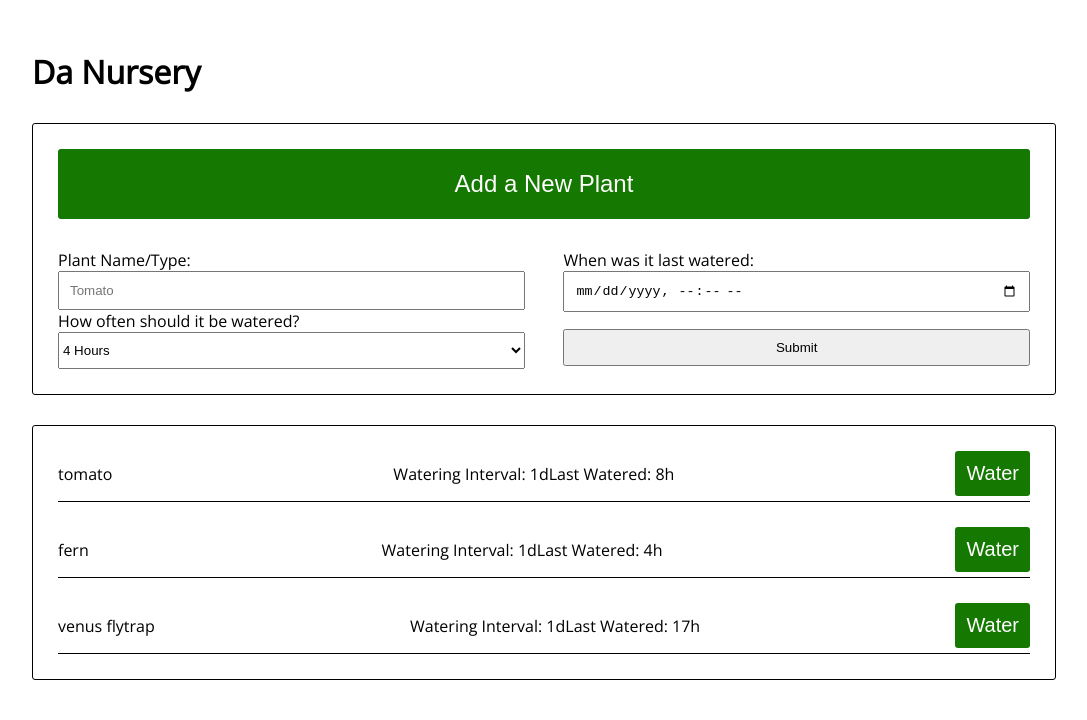
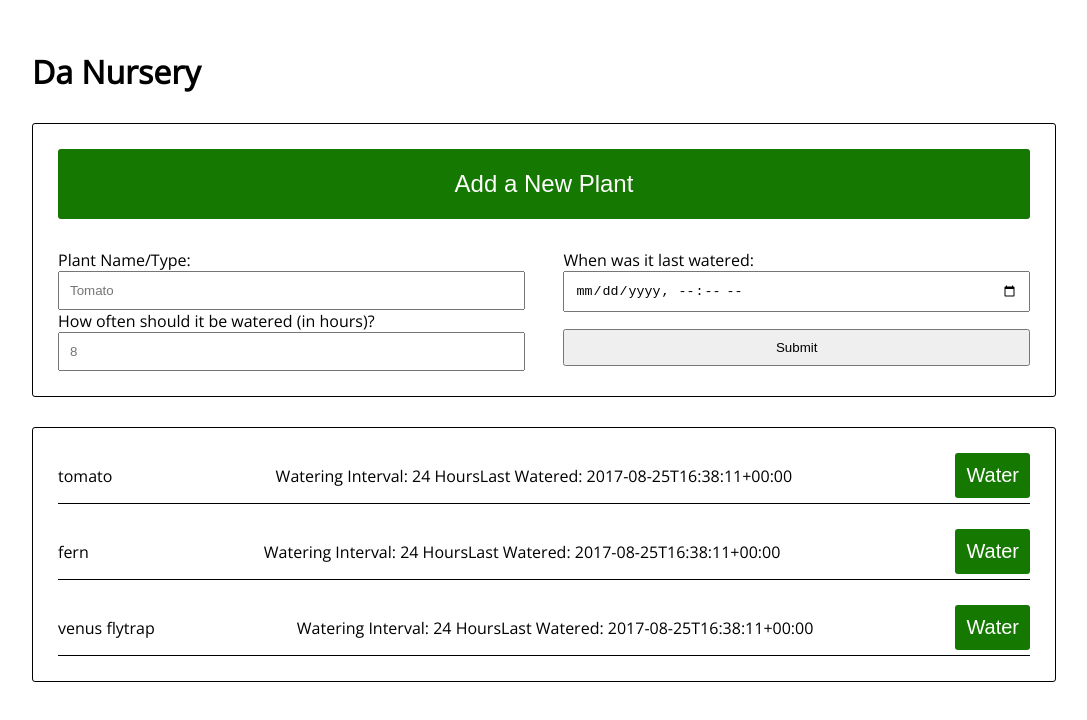
Before and after one commit to jaredeiseman/plant-watering-tracker, a React app: page / in a window 1280 px wide. Both pictures are taken after a click on the button "Add a New Plant". Shown: the top 720 px of the page, without its empty margins (96-1183 px from the left). Built offline with nearby package versions, Linux system fonts and the light colour scheme.

Commit message:
add ability to add new plants to list, begin writing methods to update timer in model

```diff
--- a/package.json
+++ b/package.json
@@ -11,6 +11,7 @@
   "author": "",
   "license": "ISC",
   "dependencies": {
+    "moment": "^2.18.1",
     "prop-types": "^15.5.10",
     "react": "^15.5.4",
     "react-dom": "^15.5.4"
--- a/src/components/AddPlantForm.jsx
+++ b/src/components/AddPlantForm.jsx
@@ -1,34 +1,40 @@
 import React from 'react';
 import styles from '../styles/App.css';
 import PropTypes from 'prop-types';
+import Moment from 'moment';
+import PlantModel from '../models/PlantModel';
 
-function AddPlantForm(props) {
-  if (props.addPlantFormShowing) {
+class AddPlantForm extends React.Component {
+
+  constructor(props) {
+    super(props);
+
+    this.handleFormSubmission = this.handleFormSubmission.bind(this);
+  }
+
+  handleFormSubmission(e) {
+    e.preventDefault();
+
+    const {_plantName, _wateringInterval, _lastWatered} = this.refs;
+
+    var newPlant = new PlantModel(_plantName.value, parseInt(_wateringInterval.value), new Moment(_lastWatered.value).format());
+
+    this.props.addNewPlantToList(newPlant);
+  }
+
+  render() {
+    if (this.props.addPlantFormShowing) {
       return (
-      <form className={styles.addPlantForm}>
+        <form className={styles.addPlantForm} onSubmit={this.handleFormSubmission}>
           <div className={styles.leftFormColumn}>
             <label htmlFor="plantName">Plant Name/Type:</label>
-          <input type="text" placeholder="Tomato" name="plantName" />
-          <label htmlFor="wateringInterval">How often should it be watered?</label>
-          <select name="wateringInterval">
-            <option value="4h">4 Hours</option>
-            <option value="8h">8 Hours</option>
-            <option value="12h">12 Hours</option>
-            <option value="1d">Once a day</option>
-            <option value="2d">Once every 2 days</option>
-            <option value="3d">Once every 3 days</option>
-            <option value="4d">Once every 4 days</option>
-            <option value="5d">Once every 5 days</option>
-            <option value="6d">Once every 6 days</option>
-            <option value="1w">Once a week</option>
-            <option value="2w">Once every 2 weeks</option>
-            <option value="3w">Once every 3 weeks</option>
-            <option value="4w">Once a month</option>
-          </select>
+            <input type="text" placeholder="Tomato" name="plantName" ref="_plantName"/>
+            <label htmlFor="wateringInterval">How often should it be watered (in hours)?</label>
+            <input type="number" placeholder="8" name="wateringInterval" ref="_wateringInterval"/>
           </div>
           <div className={styles.rightFormColumn}>
             <label htmlFor="lastWatered">When was it last watered:</label>
-          <input type="datetime-local" />
+            <input type="datetime-local" name="lastWatered" ref="_lastWatered" />
             <button type="submit">Submit</button>
           </div>
         </form>
@@ -37,9 +43,11 @@ function AddPlantForm(props) {
       return (null);
     }
   }
+}
 
 AddPlantForm.propTypes = {
-  addPlantFormShowing: PropTypes.bool.isRequired
+  addPlantFormShowing: PropTypes.bool.isRequired,
+  addNewPlantToList: PropTypes.func.isRequired,
 };
 
 export default AddPlantForm;
--- a/src/components/App.jsx
+++ b/src/components/App.jsx
@@ -3,6 +3,7 @@ import styles from '../styles/App.css';
 import PlantList from './PlantList';
 import FormContainer from './FormContainer';
 import PlantModel from '../models/PlantModel';
+import Moment from 'moment';
 
 class App extends React.Component {
   constructor() {
@@ -10,18 +11,25 @@ class App extends React.Component {
 
     this.state = {
       plantList: [
-        new PlantModel('tomato', '1d', '8h'),
-        new PlantModel('fern', '1d', '4h'),
-        new PlantModel('venus flytrap', '1d', '17h'),
+        new PlantModel('tomato', 24, new Moment().format()),
+        new PlantModel('fern', 24, new Moment().format()),
+        new PlantModel('venus flytrap', 24, new Moment().format()),
       ],
       addPlantFormShowing: false
     };
 
     this.toggleAddPlantFormShowing = this.toggleAddPlantFormShowing.bind(this);
+    this.addNewPlantToList = this.addNewPlantToList.bind(this);
   }
 
   toggleAddPlantFormShowing() {
     this.setState({addPlantFormShowing: !this.state.addPlantFormShowing});
+  }
+
+  addNewPlantToList(newPlant) {
+    var newPlantList = this.state.plantList.slice();
+    newPlantList.push(newPlant);
+    this.setState({plantList: newPlantList});
   }
 
   render() {
@@ -31,7 +39,8 @@ class App extends React.Component {
         <h1>Da Nursery</h1>
         <FormContainer
           addPlantFormShowing={this.state.addPlantFormShowing}
-          toggleAddPlantFormShowing={this.toggleAddPlantFormShowing} />
+          toggleAddPlantFormShowing={this.toggleAddPlantFormShowing}
+          addNewPlantToList={this.addNewPlantToList} />
         <PlantList childPlantList={this.state.plantList}/>
       </div>
     );
--- a/src/components/FormContainer.jsx
+++ b/src/components/FormContainer.jsx
@@ -8,7 +8,8 @@ function FormContainer(props) {
   return (
     <div className={styles.formContainer}>
       <FormToggleButton toggleAddPlantFormShowing={props.toggleAddPlantFormShowing} />
-      <AddPlantForm addPlantFormShowing={props.addPlantFormShowing} />
+      <AddPlantForm addPlantFormShowing={props.addPlantFormShowing}
+        addNewPlantToList={props.addNewPlantToList} />
     </div>
   );
 }
@@ -16,6 +17,7 @@ function FormContainer(props) {
 FormContainer.propTypes = {
   addPlantFormShowing: PropTypes.bool.isRequired,
   toggleAddPlantFormShowing: PropTypes.func.isRequired,
+  addNewPlantToList: PropTypes.func.isRequired,
 };
 
 export default FormContainer;
--- a/src/components/Timer.jsx
+++ b/src/components/Timer.jsx
@@ -1,17 +1,18 @@
 import React from 'react';
 import PropTypes from 'prop-types';
+import Moment from 'moment';
 
 function Timer(props) {
   return (
     <div>
-      <span>Watering Interval: {props.wateringInterval}</span>
-      <span>Last Watered: {props.lastWatering}</span>
+      <span>Watering Interval: {props.wateringInterval} Hours</span>
+      <span>Last Watered: {new Moment(props.lastWatering).format()}</span>
     </div>
   );
 }
 
 Timer.propTypes = {
-  wateringInterval: PropTypes.string.isRequired,
+  wateringInterval: PropTypes.number.isRequired,
   lastWatering: PropTypes.string.isRequired,
 };
 
--- a/src/models/PlantModel.js
+++ b/src/models/PlantModel.js
@@ -1,9 +1,18 @@
+import Moment from 'moment';
+
 class PlantModel {
 
   constructor(name, wateringInterval, lastWatering) {
     this.name = name;
     this.wateringInterval = wateringInterval;
     this.lastWatering = lastWatering;
+    this.nextWatering = 'placeholder';
+  }
+
+  updateNextWateringTime() {
+    var x = new Moment(this.lastWatering);
+    var y = x.add(this.wateringInterval, 'hours');
+    this.nextWatering = new Moment().to(y);
   }
 
 }
```
Lines whose indentation alone changed are shown as unchanged.
